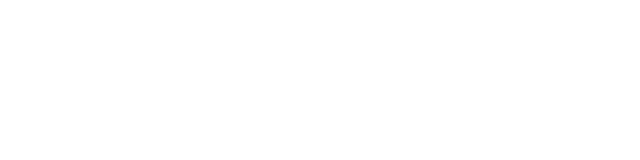
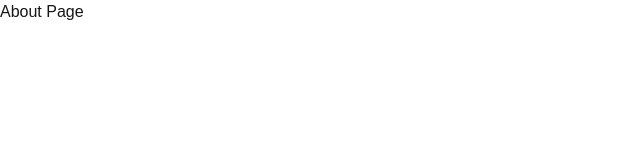
Before and after one commit to alhamzaaaaa/MERN-Stack-Concepts-Recall, a Next.js app in the folder next-js-recall/recall-6-server-components/: page /about in a window 1280 px wide. Shown: the top 160 px of the page, without its empty margins (0-640 px from the left). Built offline with nearby package versions, Linux system fonts and the light colour scheme.

Commit message:
Concepts Recall

```diff
--- a/next-js-recall/recall-6-server-components/app/about/page.jsx
+++ b/next-js-recall/recall-6-server-components/app/about/page.jsx
@@ -1,11 +1,14 @@
 import React from 'react'
 
 const page = () => {
-  return (
-    <div>
+    return (
+        <div>
+            <h1>
+                About Page
+            </h1>
 
-    </div>
-  )
+        </div>
+    )
 }
 
 export default page
```
